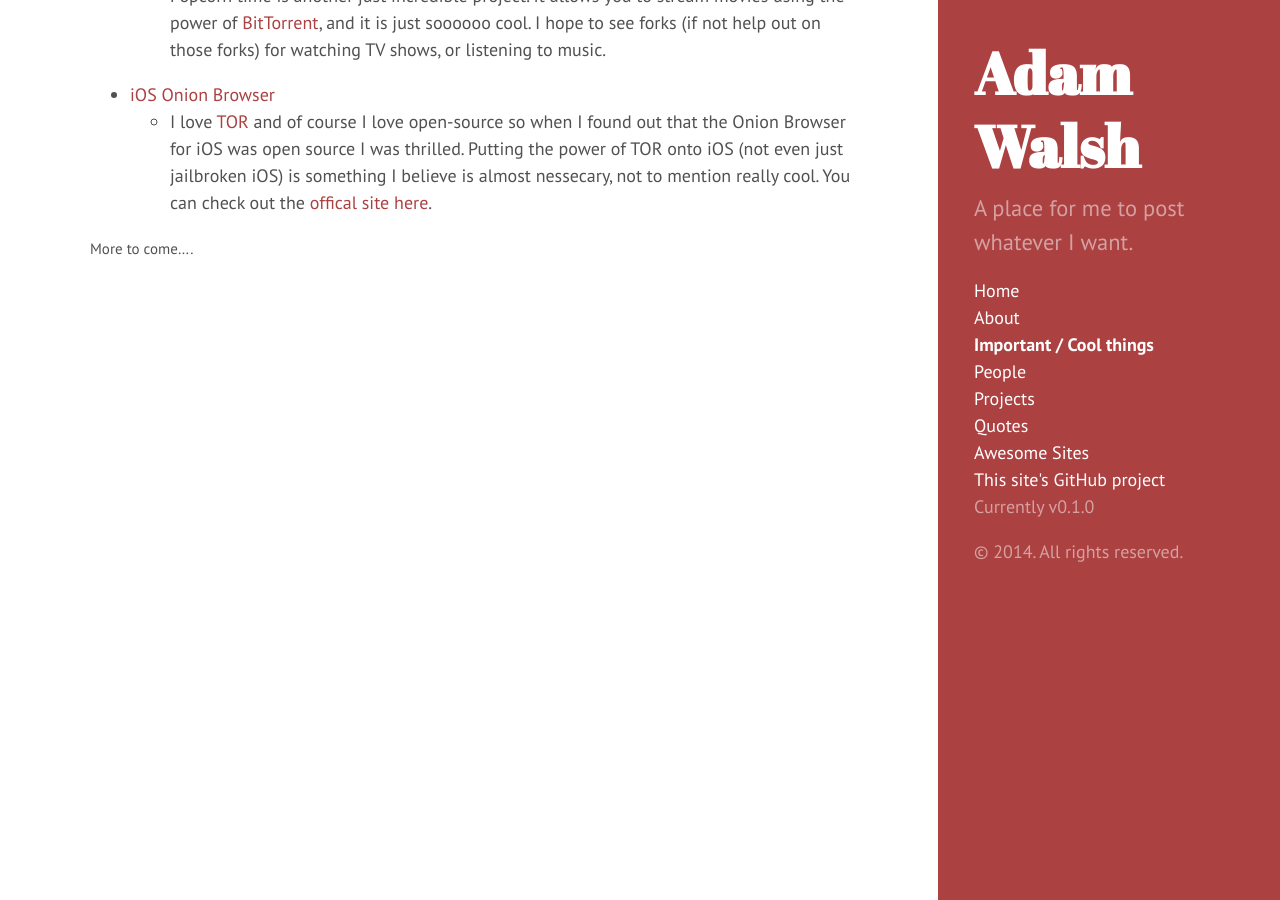
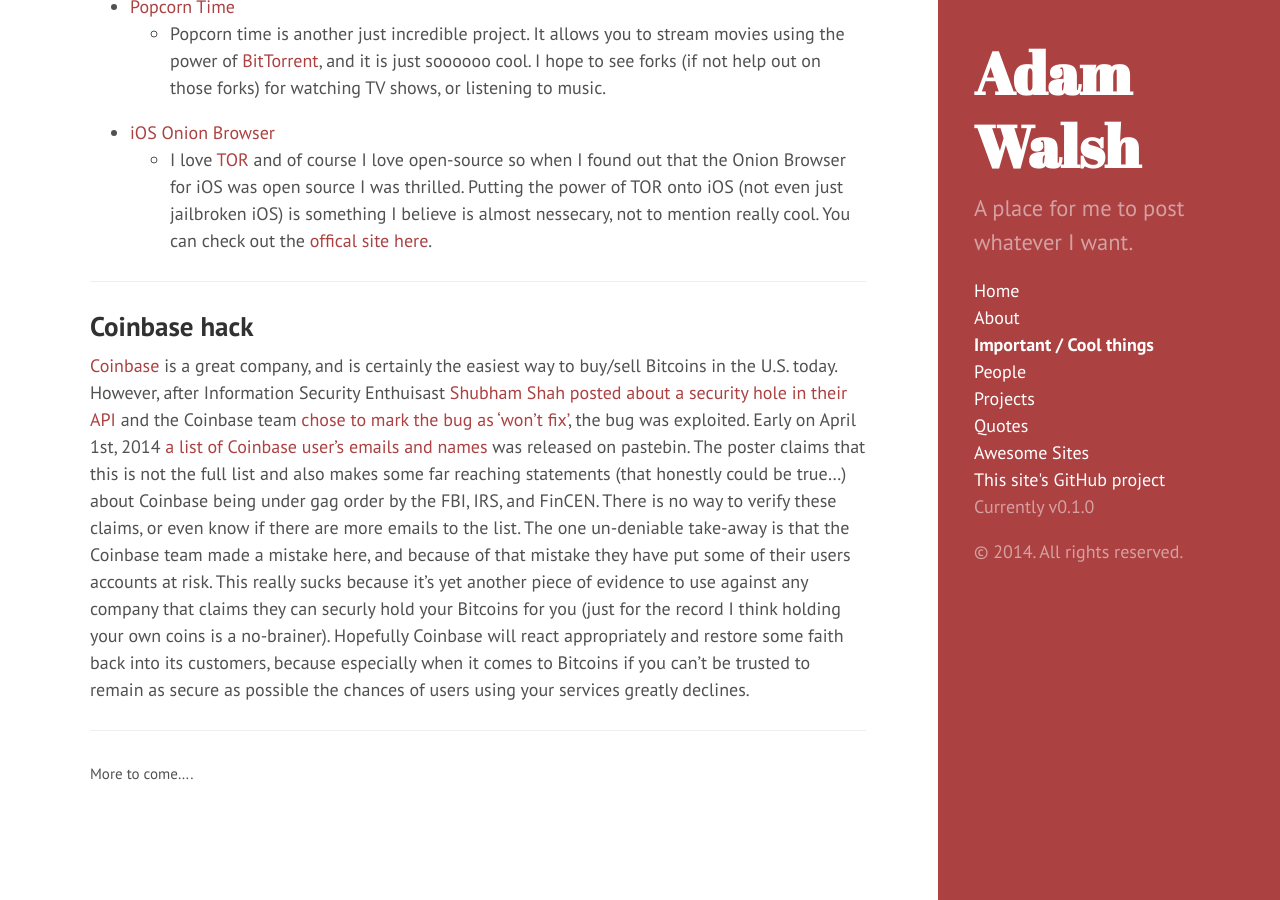
Before and after one commit to walshie4/walshie4.github.io, a Jekyll site: the page built from info.md, in a window 1280 px wide and 900 px high, scrolled down 1103 px. Built offline with Jekyll 4.4.1, drawn with Linux system fonts in a browser that asks for light colours; Markdown is read by kramdown in place of the engine named in the settings.

Commit message:
Added info about the recent Coinbase hack :(

```diff
--- a/info.md
+++ b/info.md
@@ -35,6 +35,7 @@
 <small>I recently wrote a research paper on this topic as part of my Ethics in Computing (ISTE-110) class at RIT. So expect
 this section to grow a lot as I transfer what I believe to be the critical information here.</small>
 
+--------------------
 
 ##Awesome Open-source Projects
 * [OpenSpritz](https://github.com/Miserlou/OpenSpritz)
@@ -53,4 +54,20 @@
     for iOS was open source I was thrilled. Putting the power of TOR onto iOS (not even just jailbroken iOS) is something I believe
     is almost nessecary, not to mention really cool. You can check out the [offical site here](https://mike.tig.as/onionbrowser/).
 
+--------------------
+
+##Coinbase hack
+[Coinbase](https://coinbase.com/) is a great company, and is certainly the easiest way to buy/sell Bitcoins in the U.S. today. However,
+after Information Security Enthuisast [Shubham Shah](http://shubh.am/) [posted about a security hole in their API](http://blog.shubh.am/full-disclosure-coinbase-security/) and the Coinbase team [chose to mark the bug as 'won't fix'](https://hackerone.com/reports/5200), the bug
+was exploited. Early on April 1st, 2014 [a list of Coinbase user's emails and names](http://pastebin.com/RzWipJFb) was released on pastebin.
+The poster claims that this is not the full list and also makes some far reaching statements (that honestly could be true...) about Coinbase
+being under gag order by the FBI, IRS, and FinCEN. There is no way to verify these claims, or even know if there are more emails to the list.
+The one un-deniable take-away is that the Coinbase team made a mistake here, and because of that mistake they have put some of their users
+accounts at risk. This really sucks because it's yet another piece of evidence to use against any company that claims they can securly hold
+your Bitcoins for you (just for the record I think holding your own coins is a no-brainer). Hopefully Coinbase will react
+appropriately and restore some faith back into its customers, because especially when it comes to Bitcoins if you can't be trusted to remain as
+secure as possible the chances of users using your services greatly declines.
+
+--------------------
+
 <small>More to come....</small>
```
